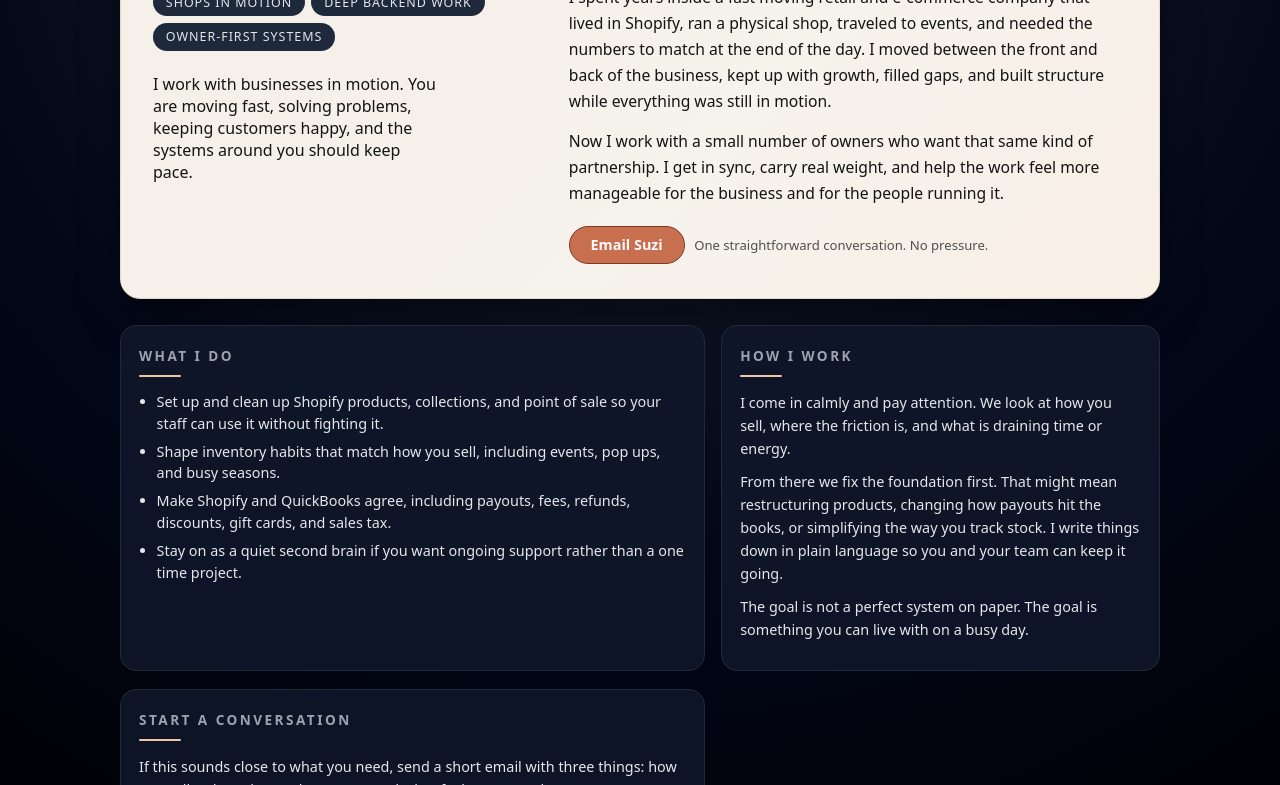
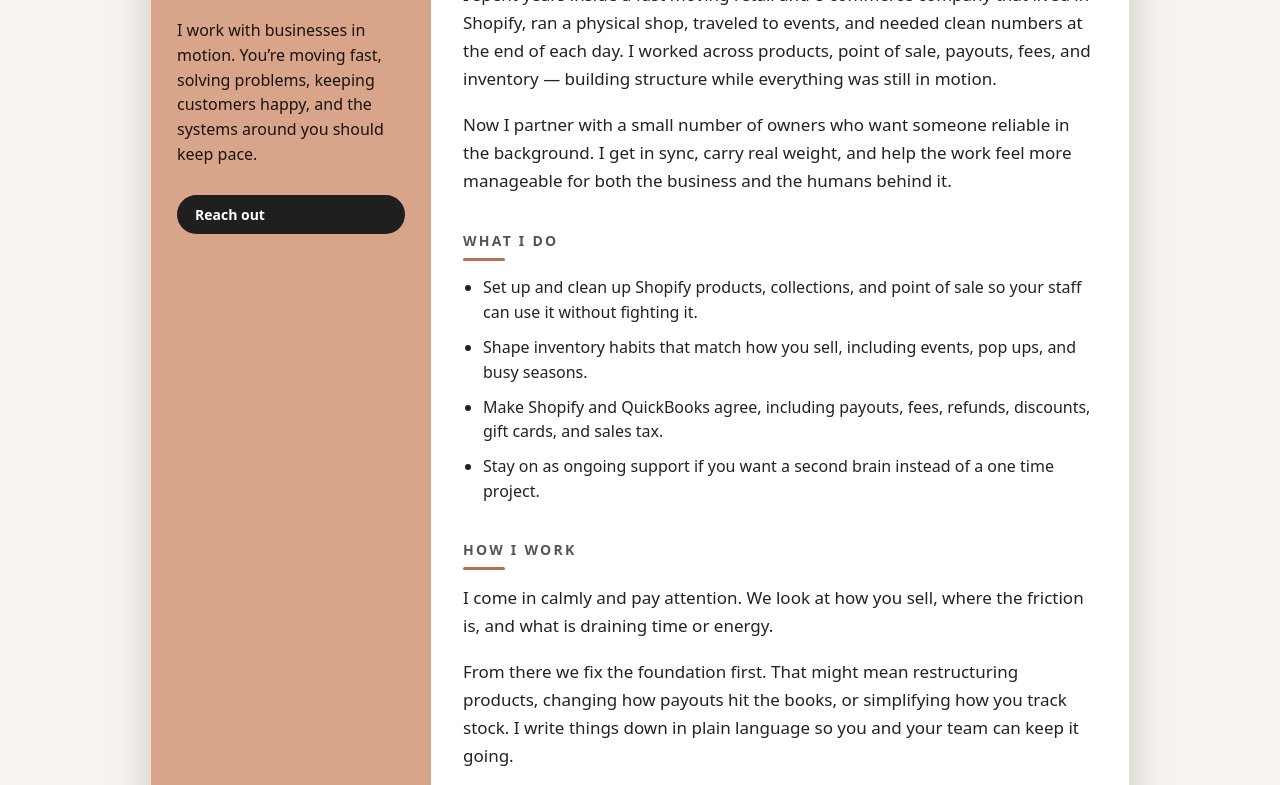
Before and after one commit to shopifywhisperer/suzineves.github.io, a plain HTML site: page index.html in a window 1280 px wide. Shown: the part 174-959 px from the top of the page. Drawn offline with Linux system fonts and the light colour scheme.

Commit message:
Update index.html

```diff
--- a/index.html
+++ b/index.html
@@ -6,287 +6,206 @@
   <title>Suzi Neves – Support for Businesses in Motion</title>
   <style>
     :root {
-      --bg: #050816;
-      --bg-soft: #0b1220;
-      --card: #f4efe7;
-      --ink: #141414;
-      --ink-soft: #4f4f4f;
-      --accent: #c86f4f;    /* warm terracotta */
-      --accent-soft: #f1c3a7;
-      --chip: #1e293b;
+      --cream: #f7f4ef;
+      --card-bg: #ffffff;
+      --clay: #d8a58b;
+      --clay-dark: #c68f74;
+      --ink: #222;
+      --ink-soft: #555;
+      --accent: #b57052;
     }
 
-    * {
-      box-sizing: border-box;
-    }
+    * { box-sizing: border-box; }
 
     body {
       margin: 0;
+      padding: 40px 16px;
+      background: var(--cream);
       font-family: system-ui, -apple-system, BlinkMacSystemFont, "Segoe UI", Roboto, sans-serif;
-      background: radial-gradient(circle at top, #1f2937 0, #020617 55%, #000 100%);
       color: var(--ink);
-      min-height: 100vh;
       display: flex;
       justify-content: center;
-      padding: 32px 16px 64px;
     }
 
-    .shell {
-      max-width: 1040px;
+    .card {
       width: 100%;
-    }
-
-    .hero {
-      background: linear-gradient(135deg, var(--card) 0, #f6f2ec 60%, #f8efe5 100%);
-      border-radius: 20px;
-      padding: 28px 24px 30px;
-      box-shadow: 0 20px 40px rgba(0, 0, 0, 0.45);
-      border: 1px solid #e2d8ca;
+      max-width: 980px;
+      background: var(--card-bg);
+      border-radius: 18px;
+      overflow: hidden;
+      display: flex;
+      flex-direction: column;
+      box-shadow: 0 20px 40px rgba(0, 0, 0, 0.18);
+      border: 1px solid #e8e2dc;
     }
 
     @media (min-width: 820px) {
-      .hero {
-        padding: 34px 32px 34px;
-        display: grid;
-        grid-template-columns: minmax(0, 1.1fr) minmax(0, 1.6fr);
-        gap: 32px;
+      .card {
+        flex-direction: row;
       }
     }
 
-    .hero-left-title {
-      font-size: 2.4rem;
-      margin: 0 0 4px;
-      letter-spacing: 0.04em;
+    /* LEFT PANEL */
+
+    .left {
+      background: var(--clay);
+      padding: 36px 26px;
+      flex: 0 0 280px;
+      display: flex;
+      flex-direction: column;
+      justify-content: flex-start;
+      color: #1b120e;
     }
 
-    .hero-left-sub {
-      font-size: 0.95rem;
-      text-transform: uppercase;
-      letter-spacing: 0.18em;
-      color: var(--ink-soft);
-      margin-bottom: 1.2rem;
+    .name {
+      margin: 0;
+      font-size: 32px;
+      font-weight: 600;
+      letter-spacing: 0.02em;
     }
 
-    .hero-chip-row {
-      display: flex;
-      flex-wrap: wrap;
-      gap: 0.4rem;
-      margin-bottom: 1.4rem;
+    .tools {
+      margin-top: 6px;
+      font-size: 14px;
+      letter-spacing: 0.14em;
+      text-transform: uppercase;
+      color: #2a1a16;
     }
 
-    .chip {
-      padding: 0.35rem 0.8rem;
-      border-radius: 999px;
-      background: var(--chip);
-      color: #e5e7eb;
-      font-size: 0.78rem;
-      letter-spacing: 0.08em;
-      text-transform: uppercase;
+    .tagline {
+      margin-top: 28px;
+      font-size: 16px;
+      line-height: 1.55;
+      max-width: 240px;
+      font-weight: 500;
     }
 
-    .hero-line {
-      font-size: 1rem;
-      font-weight: 500;
-      color: var(--ink);
-      max-width: 18rem;
+    .button {
+      display: inline-block;
+      margin-top: 28px;
+      padding: 10px 18px;
+      background: #1f1f1f;
+      color: #fff;
+      text-decoration: none;
+      border-radius: 999px;
+      font-size: 14px;
+      font-weight: 600;
     }
 
-    .hero-right p {
-      margin: 0 0 0.9rem;
-      font-size: 0.98rem;
-      line-height: 1.65;
-      color: var(--ink);
+    .button:hover {
+      filter: brightness(1.08);
     }
 
-    .hero-cta {
-      margin-top: 1.2rem;
-      display: flex;
-      flex-wrap: wrap;
-      gap: 0.6rem;
-      align-items: center;
+    /* RIGHT PANEL */
+
+    .right {
+      padding: 40px 32px;
+      flex: 1;
     }
 
-    .hero-cta a {
-      display: inline-block;
-      padding: 0.55rem 1.3rem;
-      border-radius: 999px;
-      background: var(--accent);
-      color: #f9fafb;
-      font-size: 0.9rem;
-      font-weight: 600;
-      text-decoration: none;
-      border: 1px solid #7c3a26;
+    .right p {
+      margin: 0 0 18px;
+      font-size: 17px;
+      line-height: 1.65;
     }
 
-    .hero-cta a:hover {
-      filter: brightness(1.04);
-    }
-
-    .hero-cta-note {
-      font-size: 0.82rem;
+    h2 {
+      margin: 36px 0 8px;
+      font-size: 14px;
+      text-transform: uppercase;
+      letter-spacing: 0.16em;
       color: var(--ink-soft);
     }
 
-    /* Panels row */
-
-    .panels {
-      margin-top: 26px;
-      display: grid;
-      grid-template-columns: 1fr;
-      gap: 16px;
+    .line {
+      width: 42px;
+      height: 3px;
+      background: var(--accent);
+      border-radius: 999px;
+      margin-bottom: 14px;
     }
 
-    @media (min-width: 780px) {
-      .panels {
-        grid-template-columns: minmax(0, 1.2fr) minmax(0, 1fr);
-      }
+    ul {
+      padding-left: 20px;
+      margin: 0 0 20px;
+      line-height: 1.55;
+      font-size: 16px;
     }
 
-    @media (min-width: 1024px) {
-      .panels {
-        grid-template-columns: minmax(0, 1.2fr) minmax(0, 0.9fr);
-      }
+    li {
+      margin-bottom: 10px;
     }
 
-    .panel {
-      background: rgba(15, 23, 42, 0.9);
-      border-radius: 16px;
-      padding: 20px 18px 20px;
-      border: 1px solid #1f2937;
-      color: #e5e7eb;
-    }
-
-    .panel + .panel {
-      /* nothing, gap handled by grid */
-    }
-
-    .panel h2 {
-      font-size: 0.85rem;
-      text-transform: uppercase;
-      letter-spacing: 0.18em;
-      color: #9ca3af;
-      margin: 0 0 0.6rem;
-    }
-
-    .panel-line {
-      width: 42px;
-      height: 2px;
-      border-radius: 999px;
-      background: var(--accent-soft);
-      margin-bottom: 0.9rem;
-    }
-
-    .panel p {
-      margin: 0 0 0.6rem;
-      font-size: 0.9rem;
-      line-height: 1.6;
-      color: #e5e7eb;
-    }
-
-    .panel ul {
-      margin: 0;
-      padding-left: 1.1rem;
-      font-size: 0.9rem;
-    }
-
-    .panel li {
-      margin-bottom: 0.4rem;
-      line-height: 1.5;
-    }
-
-    .panel-muted {
-      font-size: 0.82rem;
-      color: #9ca3af;
-      margin-top: 0.7rem;
-    }
-
-    @media (max-width: 480px) {
-      .hero-left-title {
-        font-size: 2rem;
-      }
+    .muted {
+      color: var(--ink-soft);
+      font-size: 14px;
+      margin-top: 16px;
     }
   </style>
 </head>
+
 <body>
-  <main class="shell">
-    <!-- HERO -->
-    <section class="hero">
-      <div class="hero-left">
-        <div class="hero-left-sub">Shopify · POS · QuickBooks</div>
-        <h1 class="hero-left-title">Suzi Neves</h1>
+  <div class="card">
 
-        <div class="hero-chip-row">
-          <div class="chip">Shops in motion</div>
-          <div class="chip">Deep backend work</div>
-          <div class="chip">Owner-first systems</div>
+    <!-- LEFT PANEL -->
+    <div class="left">
+      <h1 class="name">Suzi Neves</h1>
+      <div class="tools">Shopify · POS · QuickBooks</div>
+
+      <div class="tagline">
+        I work with businesses in motion. You’re moving fast, solving problems, keeping customers happy, and the systems around you should keep pace.
       </div>
 
-        <div class="hero-line">
-          I work with businesses in motion. You are moving fast, solving problems, keeping customers happy, and the systems around you should keep pace.
-        </div>
+      <a class="button" href="mailto:suzineves@gmail.com">Reach out</a>
     </div>
 
-      <div class="hero-right">
+    <!-- RIGHT PANEL -->
+    <div class="right">
+
       <p>
-          I work with people growing real businesses. The pace is constant, and my role is to bring clear thinking, steadiness, and support that matches that pace.
+        I work with people running real shops. The pace is constant, and my role is to bring steady support that matches how your business actually moves.
       </p>
       <p>
-          I spent years inside a fast moving retail and e-commerce company that lived in Shopify, ran a physical shop, traveled to events, and needed the numbers to match at the end of the day. I moved between the front and back of the business, kept up with growth, filled gaps, and built structure while everything was still in motion.
+        I spent years inside a fast moving retail and e-commerce company that lived in Shopify, ran a physical shop, traveled to events, and needed clean numbers at the end of each day. I worked across products, point of sale, payouts, fees, and inventory — building structure while everything was still in motion.
       </p>
       <p>
-          Now I work with a small number of owners who want that same kind of partnership. I get in sync, carry real weight, and help the work feel more manageable for the business and for the people running it.
+        Now I partner with a small number of owners who want someone reliable in the background. I get in sync, carry real weight, and help the work feel more manageable for both the business and the humans behind it.
       </p>
 
-        <div class="hero-cta">
-          <a href="mailto:suzineves@gmail.com">Email Suzi</a>
-          <div class="hero-cta-note">One straightforward conversation. No pressure.</div>
-        </div>
-      </div>
-    </section>
-
-    <!-- PANELS -->
-    <section class="panels">
-      <article class="panel">
       <h2>What I do</h2>
-        <div class="panel-line"></div>
+      <div class="line"></div>
       <ul>
         <li>Set up and clean up Shopify products, collections, and point of sale so your staff can use it without fighting it.</li>
         <li>Shape inventory habits that match how you sell, including events, pop ups, and busy seasons.</li>
         <li>Make Shopify and QuickBooks agree, including payouts, fees, refunds, discounts, gift cards, and sales tax.</li>
-          <li>Stay on as a quiet second brain if you want ongoing support rather than a one time project.</li>
+        <li>Stay on as ongoing support if you want a second brain instead of a one time project.</li>
       </ul>
-      </article>
 
-      <article class="panel">
       <h2>How I work</h2>
-        <div class="panel-line"></div>
+      <div class="line"></div>
       <p>
         I come in calmly and pay attention. We look at how you sell, where the friction is, and what is draining time or energy.
       </p>
       <p>
-          From there we fix the foundation first. That might mean restructuring products, changing how payouts hit the books, or simplifying the way you track stock. I write things down in plain language so you and your team can keep it going.
+        From there we fix the foundation first. That might mean restructuring products, changing how payouts hit the books, or simplifying how you track stock. I write things down in plain language so you and your team can keep it going.
       </p>
-        <p class="panel-muted">
-          The goal is not a perfect system on paper. The goal is something you can live with on a busy day.
+      <p class="muted">
+        The goal isn't a perfect system on paper. The goal is something you can live with on a busy day.
       </p>
-      </article>
-    </section>
 
-    <section class="panels" style="margin-top: 18px;">
-      <article class="panel">
       <h2>Start a conversation</h2>
-        <div class="panel-line"></div>
+      <div class="line"></div>
       <p>
-          If this sounds close to what you need, send a short email with three things: how you sell today, what tools you use, and what feels messy or heavy.
+        If this sounds like what you need, send a short email with three things: how you sell today, what tools you use, and what feels messy or heavy.
       </p>
       <p>
-          I will let you know if it sounds like a fit and what a first step could look like, including a rough range for cost and timing.
+        I’ll let you know if it sounds like a match and what a first step might look like, including a rough range for cost and timing.
       </p>
-        <p class="panel-muted">
-          No pitch deck, no pressure. Just a clear look at what you are carrying and whether I am the right person to help.
+      <p class="muted">
+        No pressure. Just clarity.
       </p>
-      </article>
-    </section>
-  </main>
+
+    </div>
+  </div>
 </body>
 </html>
```
Lines whose indentation alone changed are shown as unchanged.
